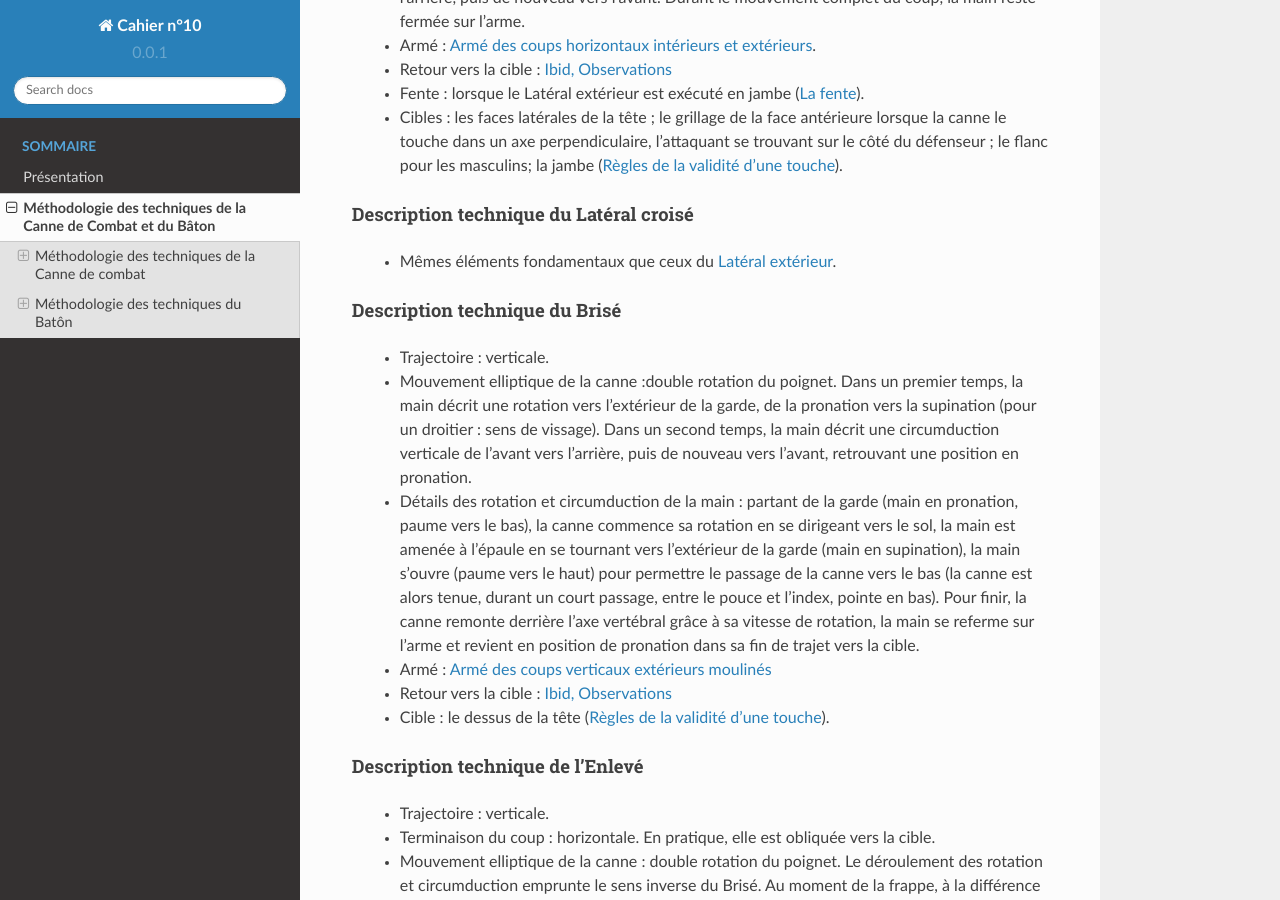
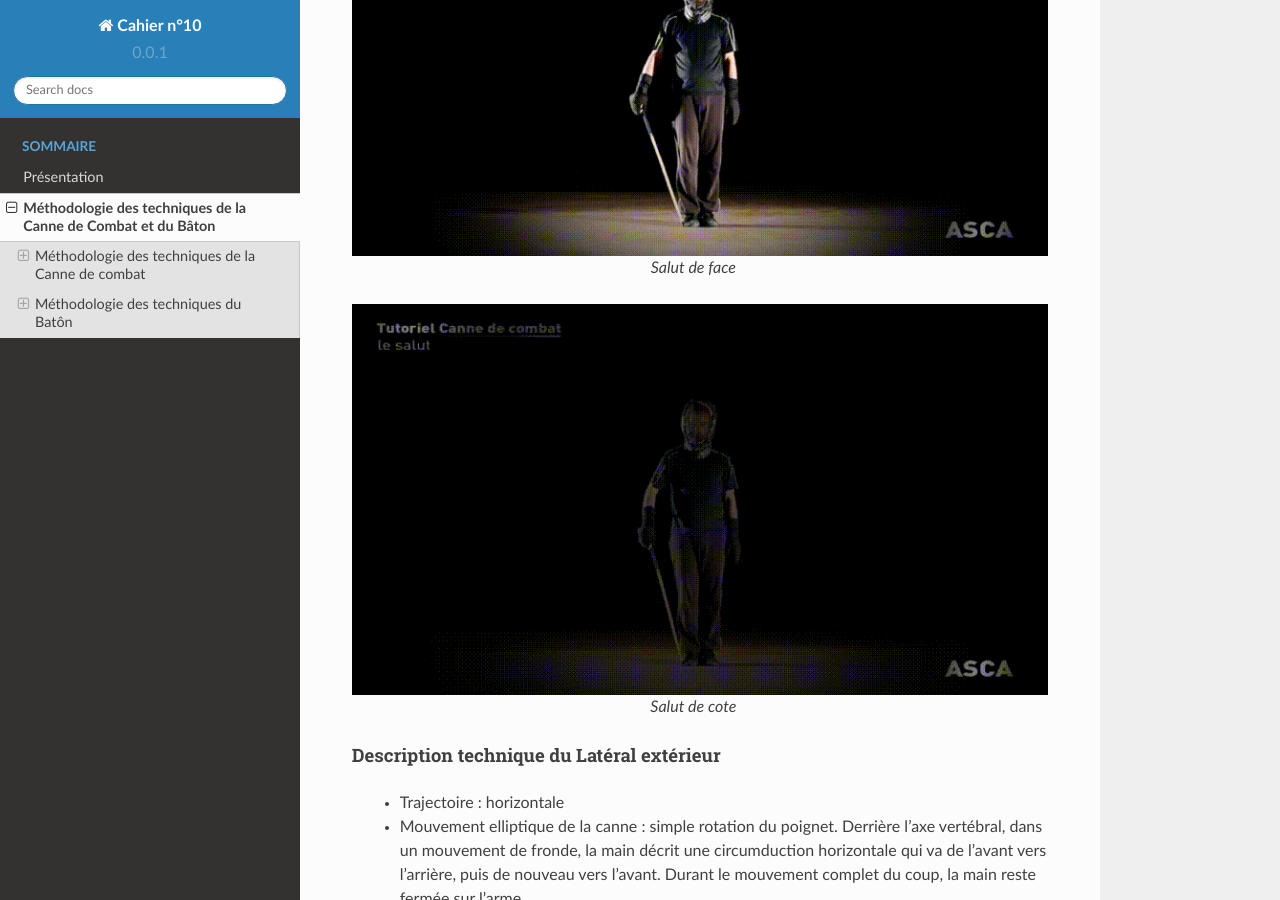
Before and after one commit to ksadorf/transcription_cahier10, a Sphinx documentation site: the page built from docs/Methodologie.rst, in a window 1280 px wide and 900 px high, scrolled down 23357 px. Built offline with Sphinx 7.4.7 and the Read the Docs theme 2.0.0, drawn with Linux system fonts in a browser that asks for light colours.

Commit message:
Ajout de GIF

```diff
--- a/docs/Methodologie.rst
+++ b/docs/Methodologie.rst
@@ -850,6 +850,16 @@ Description technique du Salut
 +++++++++++++++++++++++++++++++
 
 Le mouvement du salut est le mouvement de l’:ref:`Enlevé<Description_technique_de_l_Enlevé>` suivi du :ref:`Croisé-bas<Description_technique_du_Croisé_bas>`.Partir d’une position des jambes en extension et du buste redressé (position de garde-à-vous, talons joints). Faisant face à l’adversaire ou à l’audience que le tireur va saluer, il tient sa canne en position de parade extérieure basse pointe en bas contre le pied (pour un droitier, il s’agit de la parade basse sur son côté droit). Les bras sont en extension vers le bas. Le bras muni de l’arme s’écarte sur le côté, d’une vingtaine de centimètres de la hanche et l’autre bras descend le long du corps. Dans cette position, au commandement : « Prêt pour le salut !? », le tireur tend sa canne devant lui, presque à l’horizontale (légèrement inclinée vers le bas). L’autre bras ne bouge pas. Le tireur tient la posture avec prestance. Au commandement : « Saluez ! », le tireur exécute l’Enlevé suivi du Croisé-bas. Le tireur n’accompagnant pas son geste d’une rotation du buste, les deux coups sont armés devant l’axe vertébral. Le tireur arrête le mouvement du salut dans la position où il l’avait commencé (canne à l’horizontale). Il maintient sa position une à deux secondes pour marquer le salut.
+
+.. figure:: ./video/salut_face.gif
+  :align: center
+
+  Salut de face
+
+.. figure:: ./video/salut_cote.gif
+    :align: center
+
+    Salut de cote
 
 .. _Description_technique_du_Latéral_extérieur:
 
```
Also changed, not shown: docs/video/salut_cote.gif (added), docs/video/salut_face.gif (added).
